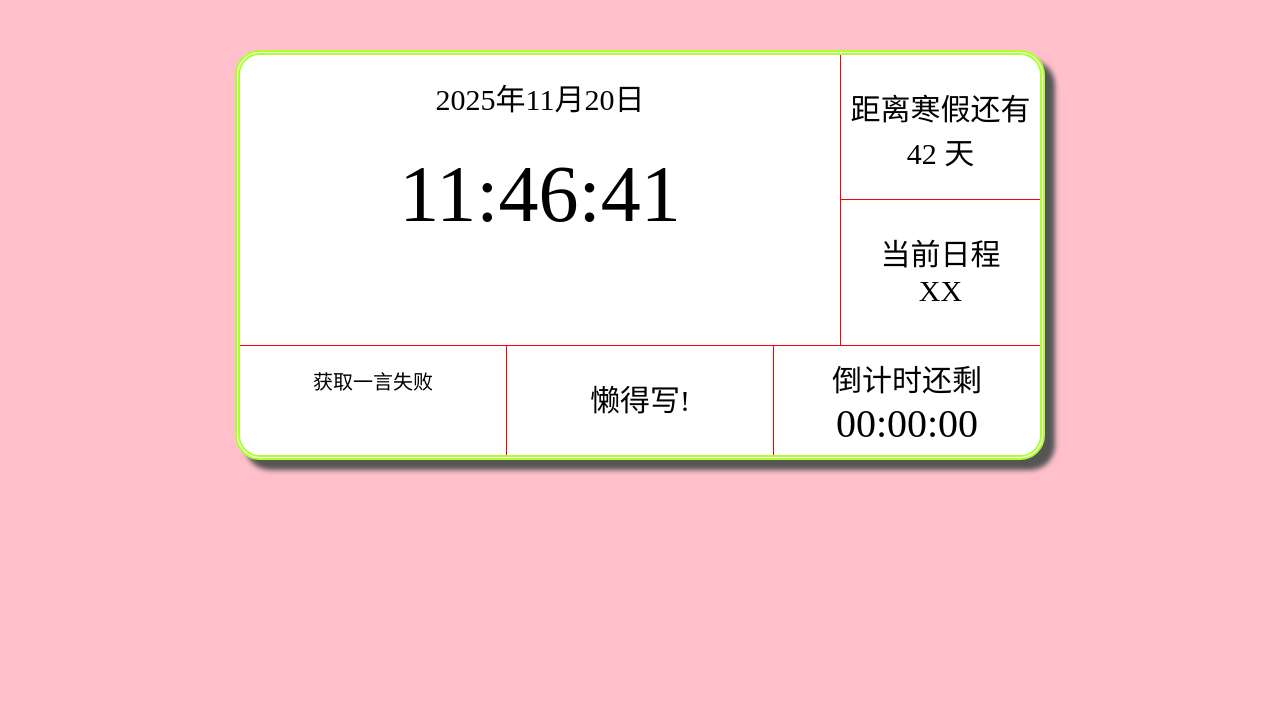
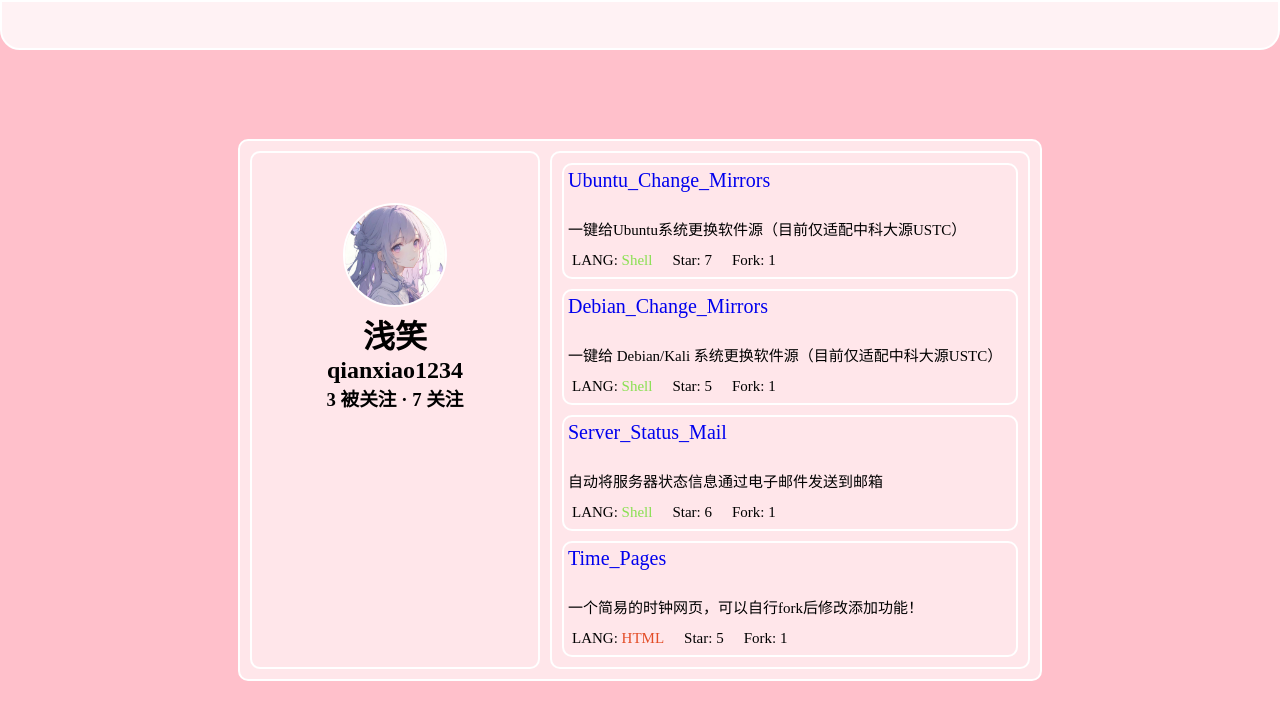
Before and after one commit to qianxiao1234/qianxiao1234.github.io, a plain HTML site: page index.html in a window 1280 px wide. Drawn offline with Linux system fonts and the light colour scheme; no server answers.

Commit message:
更换网页

```diff
--- /dev/null
+++ b/css/language_color.css
@@ -0,0 +1,7 @@
+.Shell {
+    color: #89e051;
+}
+
+.HTML {
+    color: #e34c26;
+}
--- a/css/style.css
+++ b/css/style.css
@@ -6,129 +6,117 @@ body {
     background-color: pink;
 }
 
-div #box {
-    background-color: white;
-    align-content: center;
-    width: 800px;
-    height: 400px;
-    margin: 0 auto;
-    margin-top: 50px;
-    margin-bottom: 15px;
-    border: 5px double greenyellow;
-    border-radius: 25px;
-    box-shadow: 10px 10px 5px rgb(85, 85, 85);
+#top {
+    width: 100%;
+    height: 50px;
+    /* margin-top: 0px; */
+    background-color: rgba(255, 255, 255, 80%);
+    border-radius: 0 0 20px 20px;
+    display: flex;
+    flex-direction: row;
+    justify-content: center;
+    box-sizing: border-box;
+    border: 2px solid white;
 }
 
-#content_1 {
-    float: left;
-    width: 600px;
-    height: 290px;
-    padding: 0px;
-    border-right: 1px solid red;
+#content {
+    display: flex;
+    justify-content: center; /* 水平居中 */
+    align-items: center;     /* 垂直居中 */
+    min-height: 90vh;
 }
 
-#content_1 #date {
-    text-align: center;
-    font-size: 30px;
-    margin-top: 20px;
+#content #main {
+    width: 800px;
+    height: auto;
+    /* margin: 30px; */
+    border: 2px solid white;
+    border-radius: 10px;
+    background-color: rgba(255, 255, 255, 60%);
+    display: flex;
+    flex-direction: row;
+    justify-content: center;
 }
 
-#content_1 #time {
+#content #main #profile {
+    width: 290px;
+    height: auto;
     text-align: center;
-    font-size: 80px;
-    margin-top: 30px;
+    display: block;
+    margin-top: 10px;
+    margin-left: 10px;
+    margin-bottom: 10px;
+    border-radius: 10px;
+    box-sizing: border-box;
+    border: 2px solid white;
 }
 
-#content_2 {
-    float: left;
-    width: 199px;
-    height: 250px;
-    padding: 0px;
-    /* border: 1px solid red; */
+#content #main #profile img {
+    margin-top: 50px;
+    width: 100px;
+    height: 100px;
+    border-radius: 50%;
+    border: 2px solid white;
 }
 
-#content_2 #time_remaining {
-    text-align: center;
-    width: 199px;
-    height: 144px;
+#content #main #repositories {
+    width: 480px;
+    height: auto;
+    margin: 10px;
+    border-radius: 10px;
+    box-sizing: border-box;
+    border: 2px solid white;
 }
 
-#content_2 #time_remaining div {
-    padding-top: 30px;
+#content #main #repositories ul {
+    width: 480px;
+    height: auto;
+    padding: 0;
+    list-style-type: none;
 }
 
-#content_2 #time_remaining div p {
-    font-size: 30px;
+#content #main #repositorie {
+    width: 456px;
+    height: 116px;
+    margin: 10px;
+    border-radius: 10px;
+    box-sizing: border-box;
+    border: 2px solid white;
 }
 
-#content_2 #current_schedule {
-    text-align: center;
-    width: 199px;
-    height: 144px;
-    border-top: 1px solid red;
+#content #main #repositorie div {
+    width: 449px;
+    height: 104px;
+    margin: 4px;
+    display: grid;
+    grid-template-rows: 1fr auto 1fr;
+    min-height: 20px;
 }
 
-#content_2 #current_schedule div {
-    padding-top: 30px;
-}
-
-#content_2 #current_schedule div p {
-    font-size: 30px;
-}
-
-#content_3 {
-    float: left;
-    width: 266px;
-    height: 109px;
-    padding: 0px;
-    border-top: 1px solid red;
-    border-right: 1px solid red;
-    text-align: center;
-}
-
-#content_3 div {
-    margin-top: 20px;
-}
-
-#content_3 div span {
+#content #main #repositorie a {
+    text-decoration: none;
     font-size: 20px;
 }
 
-#content_4 {
-    float: left;
-    width: 266px;
-    height: 109px;
-    padding: 0px;
-    border-top: 1px solid red;
-    border-right: 1px solid red;
-    text-align: center;
+#content #main #repositorie span {
+    font-size: 15px;
 }
 
-#content_4 div {
-    margin-top: 30px;
+#content #main #repositorie #info {
+    margin-top: auto;
+    width: 449px;
+    height: 20px;
+    display: flex;
+    flex-direction: row;
+    /* 水平排列 */
+    align-items: flex-end;
+    /* 底部对齐 */
+    justify-content: flex-start;
+    /* 从左开始排列 */
 }
 
-#content_4 div span {
-    font-size: 30px;
+#content #main #repositorie #info span {
+    margin-right: 10px;
+    /* span之间的间距 */
+    font-size: 15px;
 }
-
-#content_5 {
-    float: left;
-    width: 266px;
-    height: 109px;
-    padding: 0px;
-    border-top: 1px solid red;
-    text-align: center;
-}
-
-#content_5 div {
-    margin-top: 10px;
-}
-
-#content_5 div #text {
-    font-size: 30px;
-}
-
-#content_5 div #time {
-    font-size: 40px;
-}
--- a/index.html
+++ b/index.html
@@ -3,119 +3,135 @@
 
 <head>
     <meta http-equiv="Content-Type" content="text/html; charset=UTF-8">
-    <title>浅笑科技-网页</title>
+    <title>浅笑</title>
     <link rel="stylesheet" href="css/style.css">
+    <link rel="stylesheet" href="css/language_color.css">
 </head>
 
 <body>
+    <div id="top"></div>
     <div id="content">
-        <div id="box">
+        <div id="main">
+            <div id="profile">
+                <img src="images/qianxiao.jpg">
+                <h1>浅笑</h1>
+                <h2>qianxiao1234</h2>
+                <h3>3 被关注 · 7 关注</h3>
+            </div>
+            <div id="repositories">
+                <ul>
+                    <li id="repositorie">
                         <div>
-                <div id="content_1">
-                    <div id="date">日期加载中...</div>
-                    <div id="time">时间加载中...</div>
-                </div>
-                <div id="content_2">
-                    <div id="time_remaining">
-                        <div>
-                            <p>距离寒假还有</p>
-                            <p id="days">XX天</p>
+                            <a href="https://github.com/qianxiao1234/Ubuntu_Change_Mirrors">Ubuntu_Change_Mirrors</a>
+                            <br>
+                            <span>一键给Ubuntu系统更换软件源（目前仅适配中科大源USTC）</span>
+                            <div id="info">
+                                <span id="LANG">
+                                    LANG:
+                                    <span class="Shell">
+                                        Shell
+                                    </span>
+                                </span>
+                                <span>
+                                    Star:
+                                    <span id="star">
+                                        7
+                                    </span>
+                                </span>
+                                <span>
+                                    Fork:
+                                    <span id="fork">
+                                        1
+                                    </span>
+                                </span>
                             </div>
                         </div>
-                    <div id="current_schedule">
+                    </li>
+                    <li id="repositorie">
                         <div>
-                            <p>当前日程</p>
-                            <p>XX</p>
+                            <a href="https://github.com/qianxiao1234/Debian_Change_Mirrors">Debian_Change_Mirrors</a>
+                            <br>
+                            <span>一键给 Debian/Kali 系统更换软件源（目前仅适配中科大源USTC）</span>
+                            <div id="info">
+                                <span id="LANG">
+                                    LANG:
+                                    <span class="Shell">
+                                        Shell
+                                    </span>
+                                </span>
+                                <span>
+                                    Star:
+                                    <span id="star">
+                                        5
+                                    </span>
+                                </span>
+                                <span>
+                                    Fork:
+                                    <span id="fork">
+                                        1
+                                    </span>
+                                </span>
                             </div>
                         </div>
+                    </li>
+                    <li id="repositorie">
+                        <div>
+                            <a href="https://github.com/qianxiao1234/Server_Status_Mail">Server_Status_Mail</a>
+                            <br>
+                            <span>自动将服务器状态信息通过电子邮件发送到邮箱</span>
+                            <div id="info">
+                                <span id="LANG">
+                                    LANG:
+                                    <span class="Shell">
+                                        Shell
+                                    </span>
+                                </span>
+                                <span>
+                                    Star:
+                                    <span id="star">
+                                        6
+                                    </span>
+                                </span>
+                                <span>
+                                    Fork:
+                                    <span id="fork">
+                                        1
+                                    </span>
+                                </span>
                             </div>
                         </div>
+                    </li>
+                    <li id="repositorie">
                         <div>
-                <div id="content_3">
-                    <div>
-                        <span id="hitokoto">加载中！</span>
+                            <a href="https://github.com/qianxiao1234/Time_Pages">Time_Pages</a>
+                            <br>
+                            <span>一个简易的时钟网页，可以自行fork后修改添加功能！ </span>
+                            <div id="info">
+                                <span id="LANG">
+                                    LANG:
+                                    <span class="HTML">
+                                        HTML
+                                    </span>
+                                </span>
+                                <span>
+                                    Star:
+                                    <span id="star">
+                                        5
+                                    </span>
+                                </span>
+                                <span>
+                                    Fork:
+                                    <span id="fork">
+                                        1
+                                    </span>
+                                </span>
                             </div>
                         </div>
-                <div id="content_4">
-                    <div>
-                        <span>懒得写!</span>
-                    </div>
-                </div>
-                <div id="content_5">
-                    <div>
-                        <p id="text">倒计时还剩</p>
-                        <p id="time">00:00:00</p>
-                    </div>
-                </div>
+                    </li>
+                </ul>
             </div>
         </div>
     </div>
 </body>
-<script>
-    function updateDate() {
-        const now = new Date(); // 获取当前日期和时间
-        const options = {
-            year: 'numeric',
-            month: 'long',
-            day: 'numeric',
-        }; // 设置日期和时间的格式
-        const dateString = now.toLocaleString('zh-CN', options); // 格式化为字符串
-        document.getElementById('date').innerText = dateString; // 更新页面内容
-    }
-
-    function updateTime() {
-        const now = new Date(); // 获取当前日期和时间
-        const options = {
-            hour: '2-digit',
-            minute: '2-digit',
-            second: '2-digit',
-            hour12: false
-        }; // 设置日期和时间的格式
-        const timeString = now.toLocaleString('zh-CN', options); // 格式化为字符串
-        document.getElementById('time').innerText = timeString; // 更新页面内容
-    }
-
-    // 设置目标日期 - 2025年1月2日
-    const targetDate = new Date('2026-01-02T00:00:00');
-
-    // 更新倒计时
-    function time_remaining() {
-        const now = new Date();
-        const timeRemaining = targetDate - now;
-
-        // 计算天、小时、分钟和秒
-        const day = Math.floor(timeRemaining / (1000 * 60 * 60 * 24));
-        const days = day + " " + "天";
-
-        // 更新显示
-        document.getElementById('days').textContent = days.toString().padStart(2, '0');
-    }
-
-    function fetchHitokoto() {
-        fetch('https://international.v1.hitokoto.cn/?c=j&encode=text')
-            .then(response => response.text())
-            .then(data => {
-                document.getElementById('hitokoto').textContent = data;
-            })
-            .catch(error => {
-                console.error('获取一言失败:', error);
-                document.getElementById('hitokoto').textContent = '获取一言失败';
-            });
-    }
-
-    // 初始化页面
-    updateDate();
-    updateTime();
-    time_remaining();
-    fetchHitokoto();
-
-    // 每秒更新一次时间
-    setInterval(updateDate, 1000);
-    setInterval(updateTime, 1000);
-    setInterval(time_remaining, 1000);
-
-    // 点击刷新
-    document.getElementById('content_3').addEventListener('click', fetchHitokoto);
-</script>
 
 </html>
```
Also changed, not shown: images/image.png (added), images/img.jpg (deleted), images/qianxiao.jpg (added), 2 other files. Lines whose indentation alone changed are shown as unchanged.
